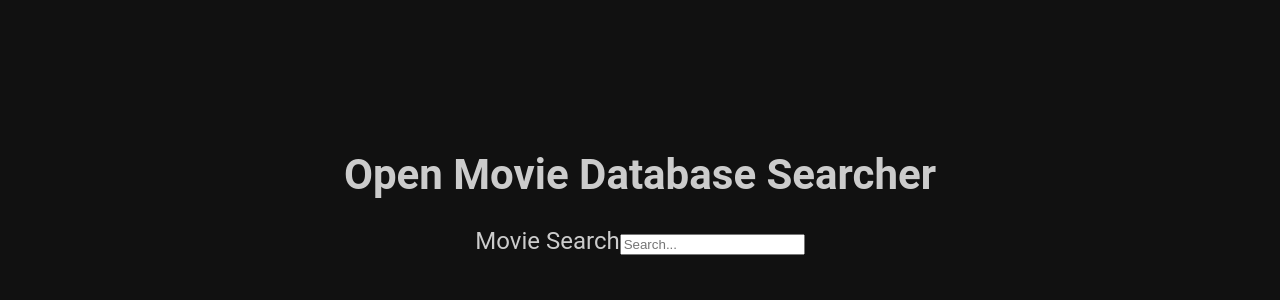
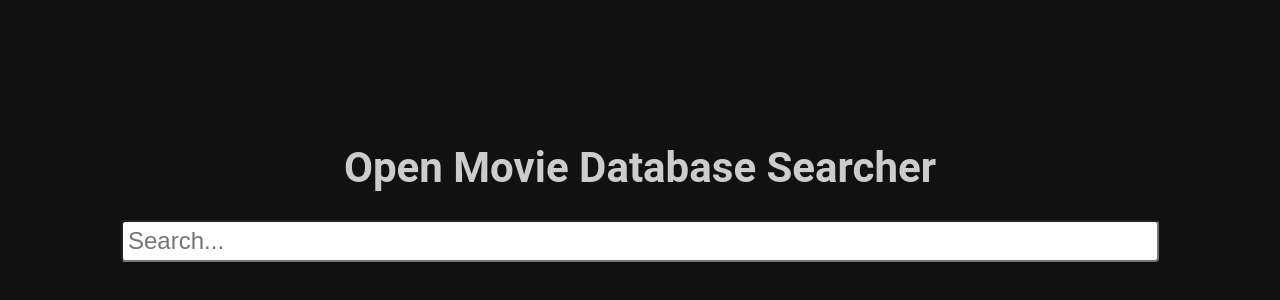
Before and after one commit to gabrielaleoniec/omdb-movie-searcher, a React (Create React App) app: page / in a window 1280 px wide. Shown: the part 212-512 px from the top of the page. Built offline with nearby package versions, Linux system fonts and the light colour scheme.

Commit message:
Search renamed and styled

```diff
--- a/src/App.js
+++ b/src/App.js
@@ -2,7 +2,7 @@ import React from 'react';
 import logo from './logo.svg';
 import axios from 'axios';
 import './App.css';
-import SearchBar from './components/Search'
+import SearchBar from './components/SearchBar'
 import MovieList from './components/MovieList'
 
 /**
--- a/src/components/Search.js
+++ /dev/null
@@ -1,30 +0,0 @@
-import React from 'react'
-
-class SearchBar extends React.Component {
-    state = {
-        term: ''
-    }
-
-    onFormSubmit = (e) => {
-        e.preventDefault()
-
-        this.props.onSubmit(this.state.term)
-    }
-
-    render() {
-        return (
-        <div>
-            <form onSubmit={this.onFormSubmit}>
-                <label>Movie Search</label>
-                <input
-                    type="text"
-                    placeholder="Search..."
-                    value={this.state.term}
-                    onChange={e => this.setState({term: e.target.value})}></input>
-            </form>
-        </div>
-    );
-    }
-}
-
-export default SearchBar;
--- /dev/null
+++ b/src/components/SearchBar.css
@@ -0,0 +1,17 @@
+.Search-input {
+    border-radius: 4px;
+    font-size: 1.5rem;
+    padding: 5px;
+    width: 80vw;
+}
+
+.Search-label {
+    position: absolute;
+    width: 1px;
+    height: 1px;
+    padding: 0;
+    margin: -1px;
+    overflow: hidden;
+    clip: rect(0,0,0,0);
+    border: 0;
+}
--- /dev/null
+++ b/src/components/SearchBar.js
@@ -0,0 +1,37 @@
+import React from 'react'
+import './SearchBar.css'
+
+class SearchBar extends React.Component {
+    state = {
+        term: ''
+    }
+
+    onFormSubmit = (e) => {
+        e.preventDefault()
+
+        this.props.onSubmit(this.state.term, this.state.page)
+    }
+
+    render() {
+        return (
+        <div>
+            <form onSubmit={this.onFormSubmit}>
+                <div>
+                    <div>
+                    <label className="Search-label" for="search">Movie Search</label>
+                    <input
+                        id="search"
+                        className="Search-input"
+                        type="text"
+                        placeholder="Search..."
+                        value={this.state.term}
+                        onChange={e => this.setState({term: e.target.value})}></input>
+                    </div>
+                </div>
+            </form>
+        </div>
+    );
+    }
+}
+
+export default SearchBar;
```
